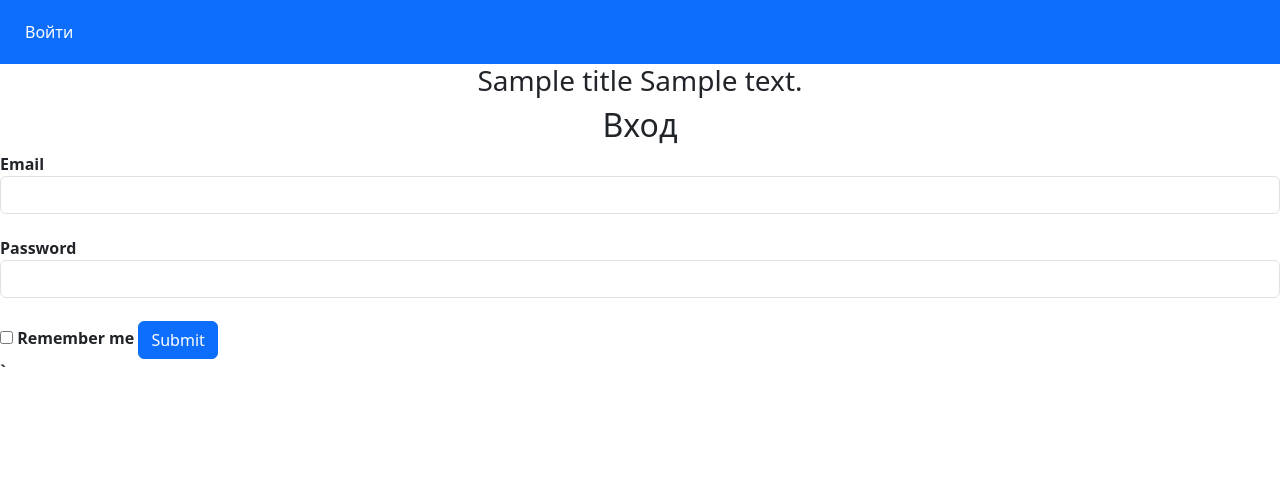
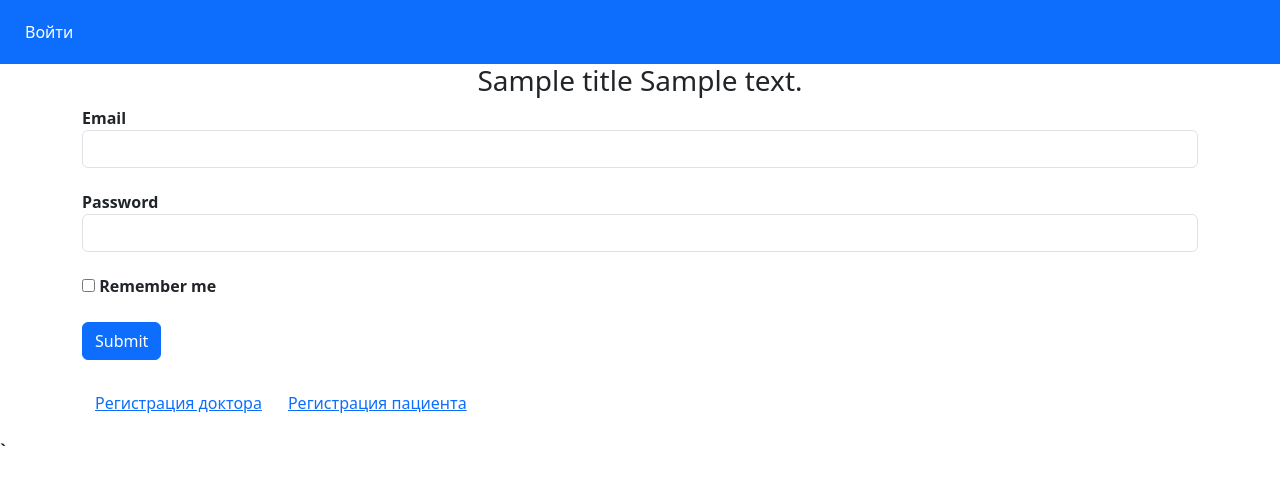
Before and after one commit to KirillCodeCreator/flask-project, a Flask app: template templates/login.html in a window 1280 px wide. Shown: the top 485 px of the page. Run offline with Flask 3, Linux system fonts and the light colour scheme; the template is opened without the code that fills it: most values are stand-ins (such as "Sample title", 1, 10 or a date in 2020); form fields are guessed from the names that the template uses.

Commit message:
доработан шаблон html для окна авторизации

```diff
--- a/templates/login.html
+++ b/templates/login.html
@@ -1,13 +1,11 @@
 {% extends 'base.html' %}
 
 {% block content %}
-
-<h2 align="center">Вход</h2>
-
-<form action="" method="post" novalidate>
+<div class="container-sm">
+    <form class="form form-register" method="POST" action="" role="form">
     {{ form.hidden_tag() }}
 
-    {{ form.email.label }}
+    {{ form.email.label(class="form-label-sm") }}
     {{ form.email(class="form-control") }}
     {% for error in form.email.errors %}
     <div class="alert alert-danger" role="alert">
@@ -16,7 +14,7 @@
     {% endfor %}
 
 
-    {{ form.password.label }}
+    {{ form.password.label(class="form-label-sm")  }}
     {{ form.password(class="form-control", type="password") }}
     {% for error in form.password.errors %}
     <div class="alert alert-danger" role="alert">
@@ -24,22 +22,13 @@
     </div>
     {% endfor %}
 
-    {{ form.remember_me() }} {{ form.remember_me.label }}
-    {{ form.submit(type="submit", class="btn btn-primary") }}
+    {{ form.remember_me() }} {{ form.remember_me.label }} <br><br>
+    {{ form.submit(type="submit", class="btn btn-primary") }}<br><br>
 </form>
-  <style>
-        /* Применяем стили к кнопке */
-        .back-button {
-            background-color: blue; /* Синий цвет фона */
-            color: lime; /* Зеленый цвет букв */
-            padding: 10px 20px; /* Отступы внутри кнопки */
-            position: absolute; /* Располагаем кнопку абсолютно */
-            top: 50%; /* Выравниваем вертикально по середине страницы */
-            left: 50%; /* Выравниваем горизонтально по середине страницы */
-            transform: translate(-50%, -50%); /* Сдвигаем кнопку на половину ее ширины и высоты, чтобы она оказалась точно в середине */
-            border: none; /* Убираем границу */
-            cursor: pointer; /* Делаем кнопку курсором */
-        }
-    </style>
-`
+    <div class="btn-group" role="group" aria-label="Basic example">
+    <p><a class="btn btn-link"  href="{{url_for('register_doctor')}}">Регистрация доктора</a></p>
+    <p><a class="btn btn-link" href="{{url_for('register_patient')}}">Регистрация пациента</a></p>
+</div>
+</div>`
+
 {% endblock %}
```
